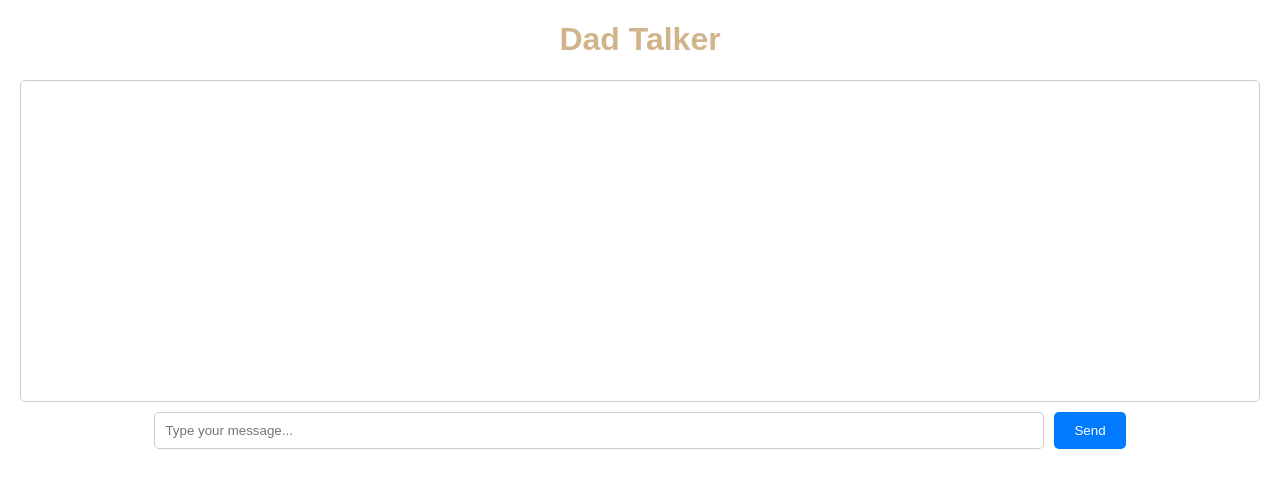
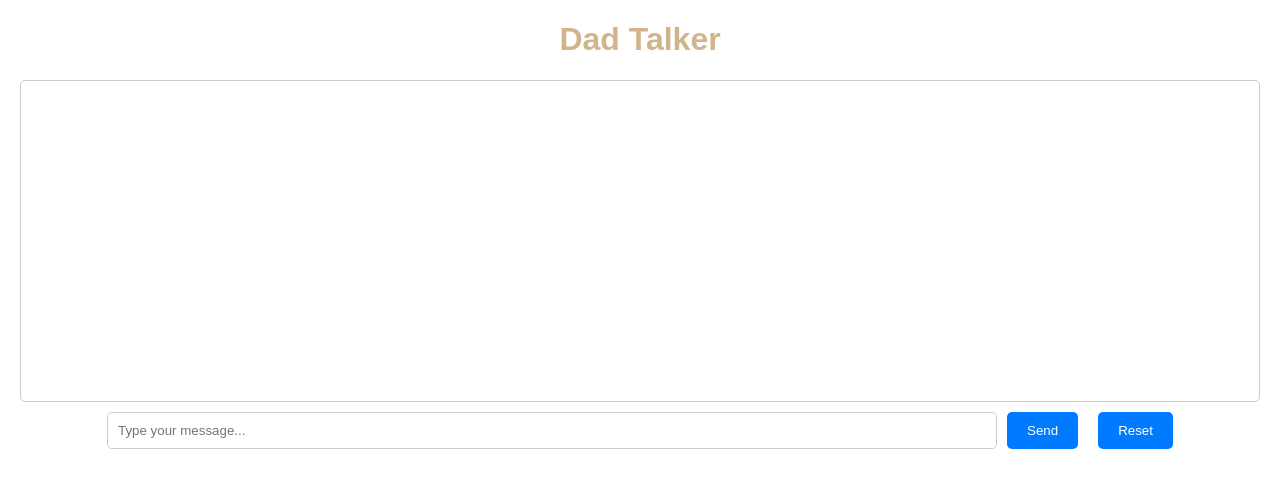
Before and after one commit to ea5583903/dad-chatbox, a React (Create React App) app: page / in a window 1280 px wide. Shown: the top 488 px of the page. Built offline with nearby package versions, Linux system fonts and the light colour scheme.

Commit message:
added reset

```diff
--- a/src/App.js
+++ b/src/App.js
@@ -19,6 +19,12 @@ function App() {
     setMessages((prev) => [...prev, dadMessage]);
 
     setInput('');
+  };
+
+  const handleReset = () => {
+    setMessages([]); // Clear all messages
+    setInput(''); // Reset input field
+    setLastJoke(null); // Reset last joke
   };
 
   const generateDadResponse = (userInput) => {
@@ -84,6 +90,7 @@ function App() {
           placeholder="Type your message..."
         />
         <button onClick={handleSend}>Send</button>
+        <button onClick={handleReset} style={{ marginLeft: '10px' }}>Reset</button>
       </div>
     </div>
   );
```
